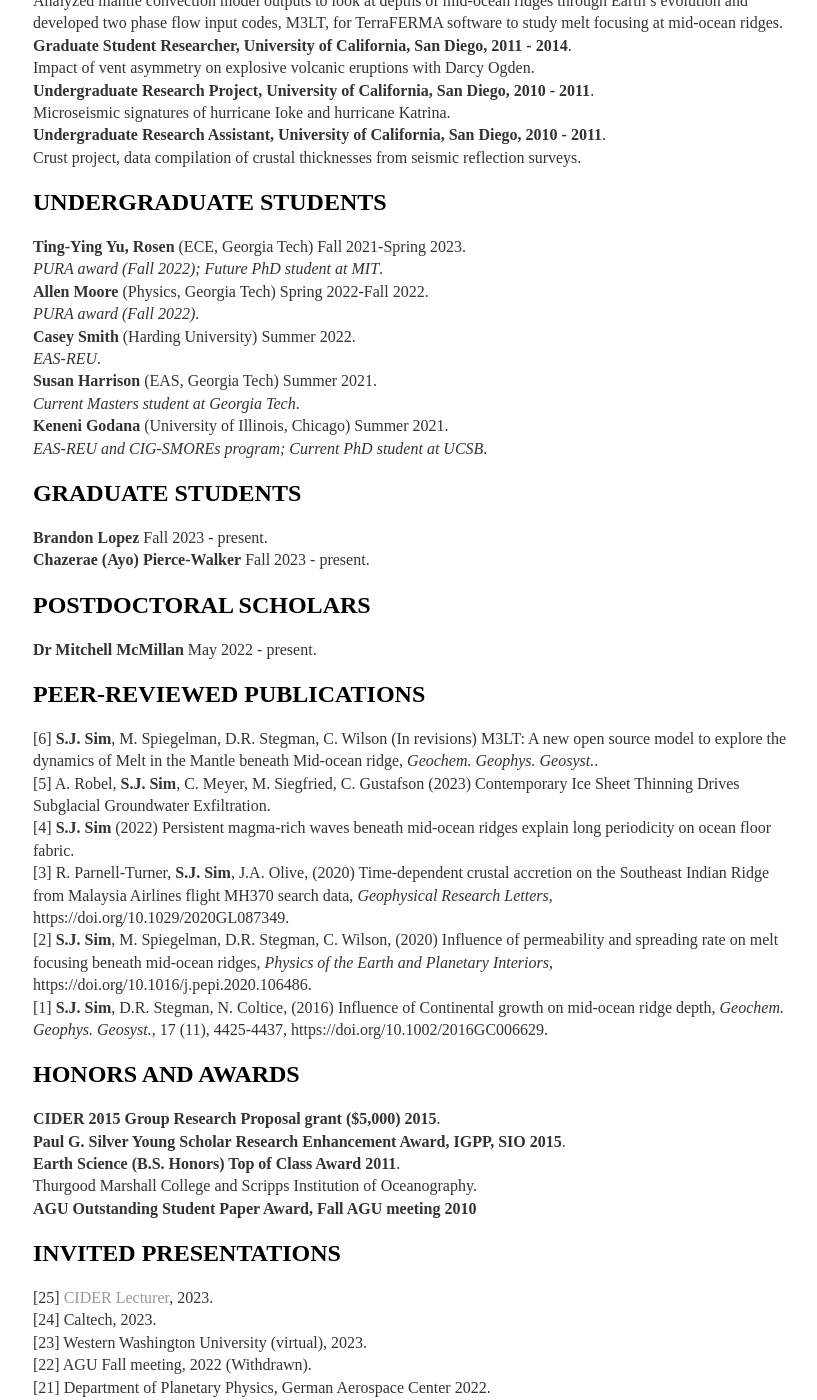
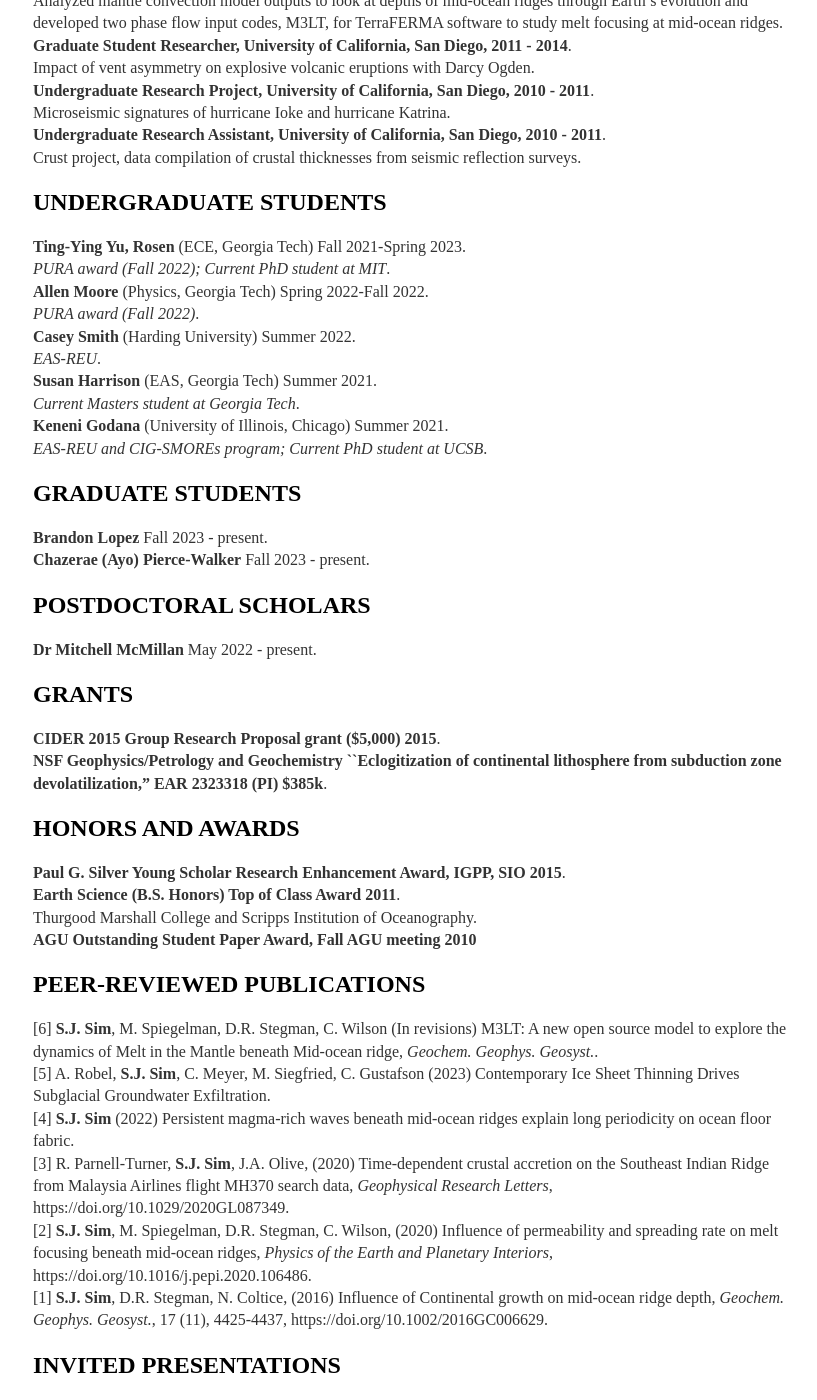
Before and after one commit to joycesim/joycesim.github.io, a Jekyll site: the page built from cv/index.md, in a window 1280 px wide and 1400 px high, scrolled down 844 px. Shown: the whole window, without its empty margins (223-1040 px from the left). Built offline with Jekyll 4.4.1, drawn with Linux system fonts in a browser that asks for light colours.

Commit message:
Update index.md

```diff
--- a/cv/index.md
+++ b/cv/index.md
@@ -36,7 +36,7 @@
 
 ## UNDERGRADUATE STUDENTS
 **Ting-Ying Yu, Rosen** (ECE, Georgia Tech) Fall 2021-Spring 2023.
-*PURA award (Fall 2022); Future PhD student at MIT*.
+*PURA award (Fall 2022); Current PhD student at MIT*.
 **Allen Moore** (Physics, Georgia Tech) Spring 2022-Fall 2022.
 *PURA award (Fall 2022)*.
 **Casey Smith** (Harding University) Summer 2022.
@@ -53,6 +53,16 @@
 ## POSTDOCTORAL SCHOLARS
 **Dr Mitchell McMillan** May 2022 - present.
 
+## GRANTS
+**CIDER 2015 Group Research Proposal grant ($5,000) 2015**.
+**NSF Geophysics/Petrology and Geochemistry ``Eclogitization of continental lithosphere from subduction zone devolatilization," EAR 2323318 (PI) $385k**.
+
+## HONORS AND AWARDS
+**Paul G. Silver Young Scholar Research Enhancement Award, IGPP, SIO 2015**.
+**Earth Science (B.S. Honors) Top of Class Award 2011**.
+Thurgood Marshall College and Scripps Institution of Oceanography.
+**AGU Outstanding Student Paper Award, Fall AGU meeting 2010**
+
 ## PEER-REVIEWED PUBLICATIONS
 [6] **S.J. Sim**, M. Spiegelman, D.R. Stegman, C. Wilson (In revisions) M3LT: A new open source model to explore the dynamics of Melt in the Mantle beneath Mid-ocean ridge, *Geochem. Geophys. Geosyst.*.
 [5] A. Robel, **S.J. Sim**, C. Meyer, M. Siegfried, C. Gustafson (2023) Contemporary Ice Sheet Thinning Drives Subglacial Groundwater Exfiltration.
```
Also changed, not shown: other parts of cv/index.md (+0 -7 lines).
